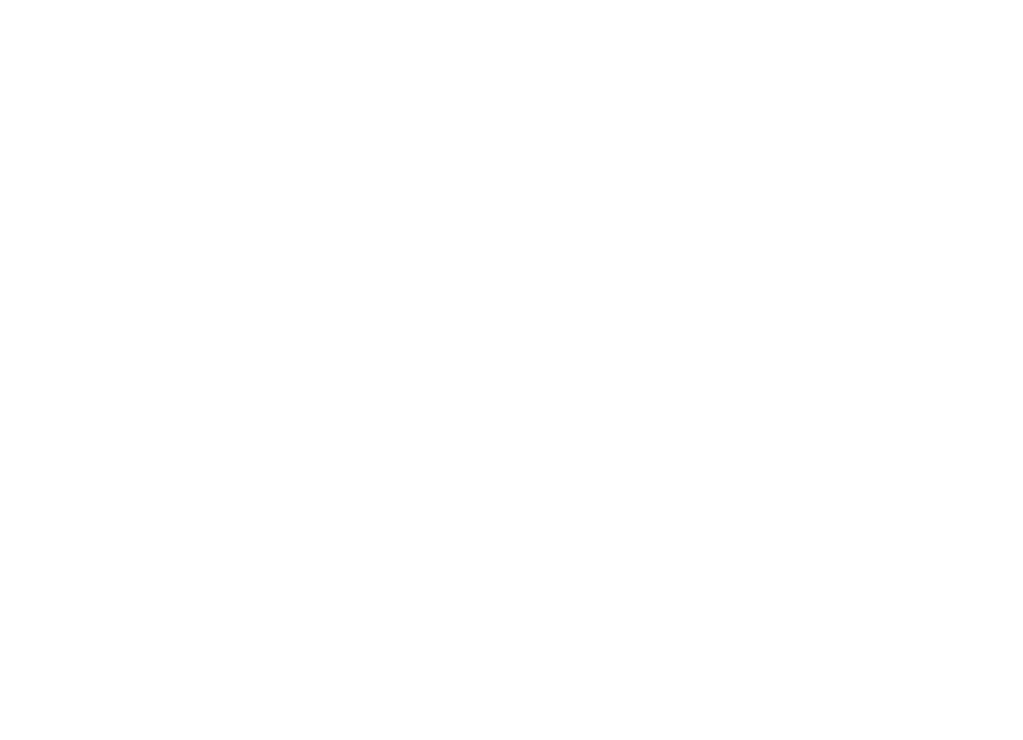
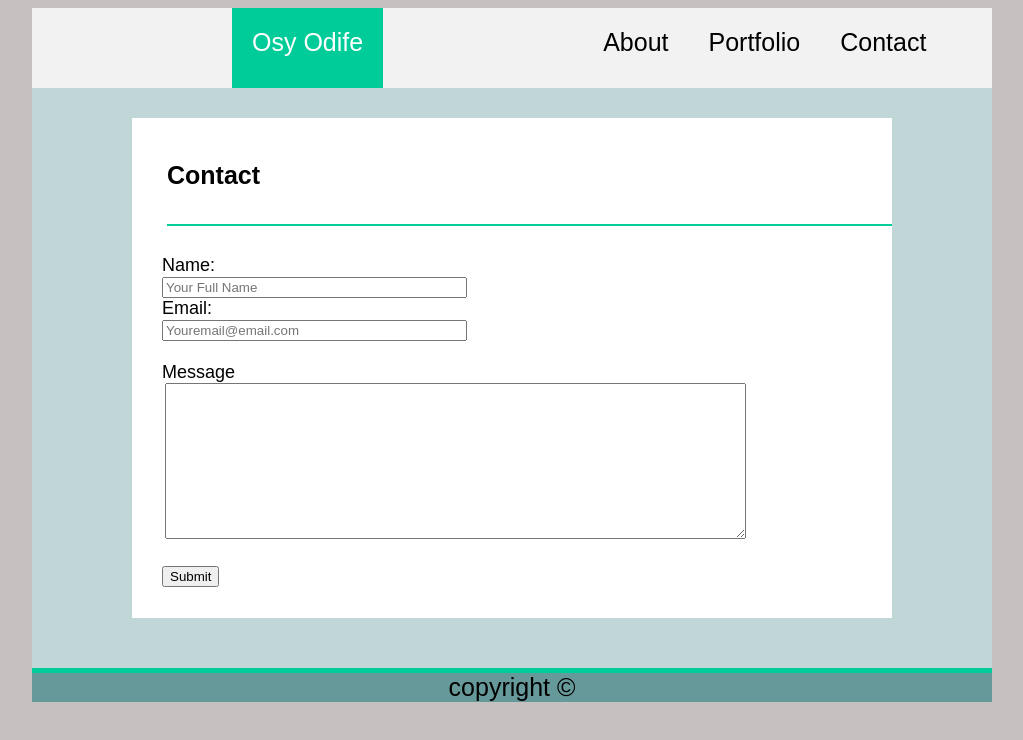
Before and after one commit to osyBodife/osyBodife.github.io, a plain HTML site: page contact.html in a window 1280 px wide. Shown: the whole page, without its empty margins (176-1199 px from the left). Drawn offline with Linux system fonts and the light colour scheme.

Commit message:
upload modified files

```diff
--- a/assets/css/style.css
+++ b/assets/css/style.css
@@ -90,6 +90,20 @@ div a{
     height: 500px;
 
 }
+
+#main-form{
+    margin: 30px  100px 50px 100px;
+    background-color: white;
+    height: 500px;
+
+
+}
+form{
+    margin-right: 400px;
+    font-size: 18px;
+    text-align: left;
+    margin-left: 30px;
+}
 #bio-image p{
     margin: 20px;
     font-size: 17px;
@@ -105,7 +119,9 @@ img {
     margin: 0 15px 15px 15px;
   }
 
-
+textarea{
+    margin-left: 3px;
+}
 
 
 
--- a/contact.html
+++ b/contact.html
@@ -0,0 +1,77 @@
+<!DOCTYPE html>
+<!--[if lt IE 7]>      <html class="no-js lt-ie9 lt-ie8 lt-ie7"> <![endif]-->
+<!--[if IE 7]>         <html class="no-js lt-ie9 lt-ie8"> <![endif]-->
+<!--[if IE 8]>         <html class="no-js lt-ie9"> <![endif]-->
+<!--[if gt IE 8]><!--> <html class="no-js"> <!--<![endif]-->
+    <head>
+        <meta charset="utf-8">
+        <meta http-equiv="X-UA-Compatible" content="IE=edge">
+        <title></title>
+        <meta name="description" content="">
+        <meta name="viewport" content="width=device-width, initial-scale=1">
+        <link rel="stylesheet" href="assets/css/style.css">
+    </head>
+    <title>My Portfolio</title>
+    <body>
+        <!--[if lt IE 7]>
+            <p class="browsehappy">You are using an <strong>outdated</strong> browser. Please <a href="#">upgrade your browser</a> to improve your experience.</p>
+        <![endif]-->
+
+
+        <div id="wrapper">
+            <div id="menu">
+
+               <div id="name"><a href="index.html" target="_blank" >Osy Odife</a></div>
+               <div id="about"><a href="index.html" target="_blank">About</a></div>
+               <div id="pfolio"><a href="portfolio.html" target="_blank">Portfolio   </a></div>
+               <div id="contact"><a href="contact.html" target="_blank">Contact</a></div>
+
+                </div>
+
+
+        <div id="main">
+
+                <div id="main-form">
+                        <div id="bio">
+                                <h4> Contact</h4>
+                        </div>
+                        <br>
+                    <form>
+                    Name:<br>
+  <input type="text" name="name" size="35" placeholder="Your Full Name">
+  <br>
+  Email:<br>
+  <input type="text" name="email" size="35" height="50px" placeholder="Youremail@email.com">
+<br>
+<br>
+Message
+<textarea rows="10" cols="70">
+
+
+</textarea>
+  <br><br>
+<input type="submit" value="Submit">
+
+
+                    </form>
+                    </div>
+
+        </div>
+
+
+
+
+
+
+
+
+
+<footer>
+
+        copyright &copy;
+
+</footer>
+</div>
+        <script src="" async defer></script>
+    </body>
+</html>
```
Also changed, not shown: index.html (+2 -2 lines).
